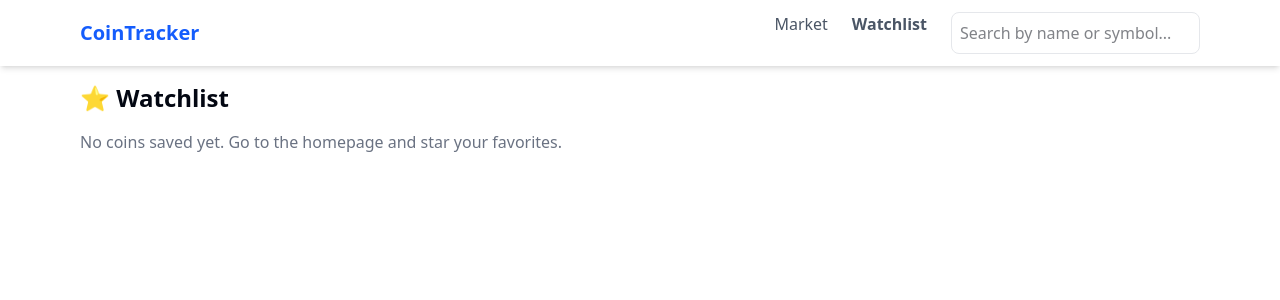
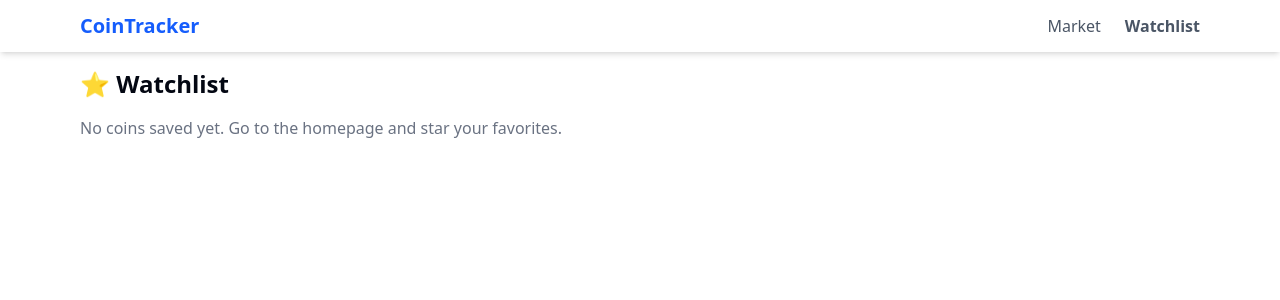
Before and after one commit to vishnu-suderson/crypto-dashboard, a Next.js app: page /watchlist in a window 1280 px wide. Shown: the top 300 px of the page. Built offline with nearby package versions, Linux system fonts and the light colour scheme.

Commit message:
update for build

```diff
--- a/app/watchlist/page.tsx
+++ b/app/watchlist/page.tsx
@@ -1,5 +1,5 @@
 "use client";
-
+import type { Coin } from "@/types/coin"; // Adjust the import path as necessary
 import { useLocalStorage } from "@/hooks/useLocalStorage";
 import { useEffect, useState } from "react";
 import CoinTable from "@/components/CoinTable";
@@ -7,7 +7,7 @@ import LoadingSkeleton from "@/components/LoadingSkeleton";
 
 export default function WatchlistPage() {
   const [watchlist, setWatchlist] = useLocalStorage<string[]>("watchlist", []);
-  const [coins, setCoins] = useState<any[] | null>(null);
+  const [coins, setCoins] = useState<Coin[] | null>(null);
   const [loading, setLoading] = useState(true);
 
   // ⭐ Toggle watchlist handler
--- a/components/CoinTable.tsx
+++ b/components/CoinTable.tsx
@@ -2,10 +2,11 @@
 
 import Image from "next/image";
 import Link from "next/link";
+import type{Coin} from "@/types/coin"; // Adjust the import path as necessary
 
 type CoinTableProps = {
-  coins: any[];
-  watchlist: string[];
+  coins: Coin[];
+    watchlist: string[];
   toggleWatchlist: (id: string) => void;
 };
 
--- a/components/CoinTableClient.tsx
+++ b/components/CoinTableClient.tsx
@@ -3,8 +3,9 @@
 import { useEffect, useState } from "react";
 import { useLocalStorage } from "@/hooks/useLocalStorage";
 import CoinTable from "./CoinTable";
+import type { Coin } from "@/types/coin";
 
-export default function CoinTableClient({ coins }: { coins: any[] }) {
+export default function CoinTableClient({ coins }: { coins: Coin[] }) {
   const [watchlist, setWatchlist] = useLocalStorage<string[]>("watchlist", []);
   const [hasMounted, setHasMounted] = useState(false);
 
--- a/components/HomeClient.tsx
+++ b/components/HomeClient.tsx
@@ -5,13 +5,15 @@ import { useEffect, useState } from "react";
 import Link from "next/link";
 import { fetchCoins } from "@/lib/api";
 import CoinTableClient from "./CoinTableClient";
+import type { Coin } from "@/types/coin";
+
 
 export default function HomeClient() {
   const searchParams = useSearchParams();
   const pageParam = searchParams.get("page");
   const page = Number(pageParam || "1");
 
-  const [coins, setCoins] = useState<any[]>([]);
+  const [coins, setCoins] = useState<Coin[]>([]);
   const [loading, setLoading] = useState(true);
 
   useEffect(() => {
--- a/components/Navbar.tsx
+++ b/components/Navbar.tsx
@@ -2,13 +2,10 @@
 
 import Link from "next/link";
 import { usePathname } from "next/navigation";
-import { useState } from "react";
 import { cn } from "@/lib/utils"; // optional utility for className joining
-import  SearchBar  from "./SearchBar"; // Adjust the import path as necessary
 
 export default function Navbar() {
   const pathname = usePathname();
-const [query, setQuery] = useState("");
   const navItems = [
     { name: "Market", path: "/" },
     { name: "Watchlist", path: "/watchlist" },
@@ -33,8 +30,6 @@ const [query, setQuery] = useState("");
               {name}
             </Link>
           ))}
-
-<SearchBar onSearch={setQuery} />
         </div>
       </div>
     </nav>
--- a/components/SearchBar.tsx
+++ /dev/null
@@ -1,24 +0,0 @@
-// components/SearchBar.tsx
-"use client";
-
-import { useState, useEffect } from "react";
-
-export default function SearchBar({ onSearch }: { onSearch: (q: string) => void }) {
-  const [value, setValue] = useState("");
-
-  useEffect(() => {
-    const timeout = setTimeout(() => {
-      onSearch(value);
-    }, 400);
-    return () => clearTimeout(timeout);
-  }, [value]);
-
-  return (
-    <input
-      className="border p-2 w-full rounded-md"
-      placeholder="Search by name or symbol..."
-      value={value}
-      onChange={(e) => setValue(e.target.value)}
-    />
-  );
-}
--- a/lib/utils.ts
+++ b/lib/utils.ts
@@ -1,7 +1,3 @@
-import { clsx, type ClassValue } from "clsx"
-import { twMerge } from "tailwind-merge"
-
-
 export function cn(...classes: (string | false | null | undefined)[]) {
   return classes.filter(Boolean).join(" ");
 }
--- /dev/null
+++ b/types/coin.ts
@@ -0,0 +1,10 @@
+export type Coin = {
+  id: string;
+  name: string;
+  symbol: string;
+  image: string;
+  market_cap_rank: number;
+  current_price: number;
+  market_cap: number;
+  price_change_percentage_24h: number;
+};
```
